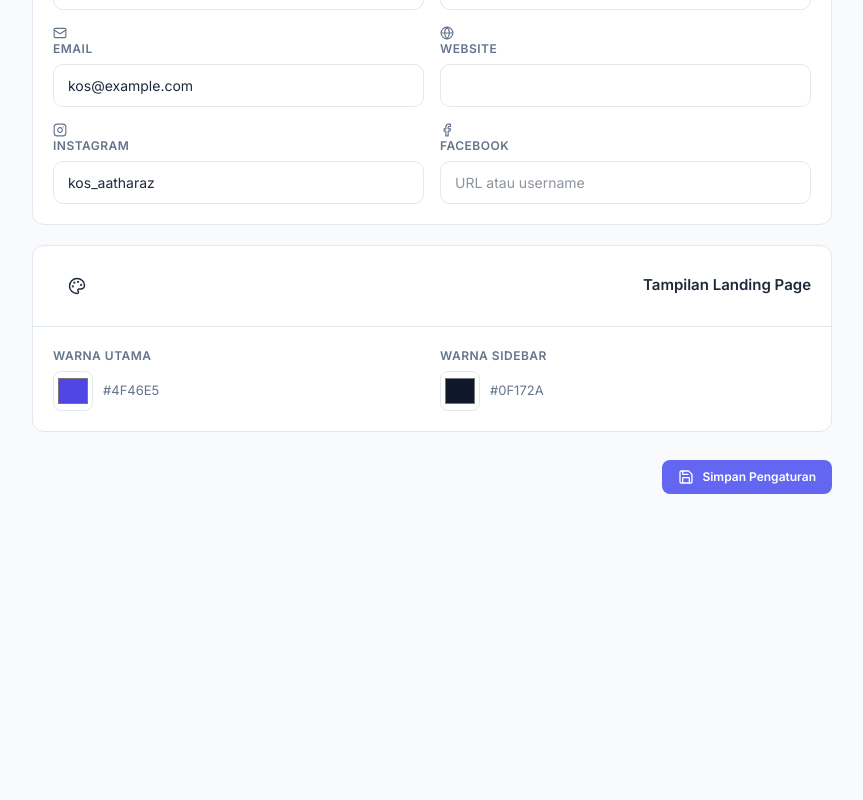
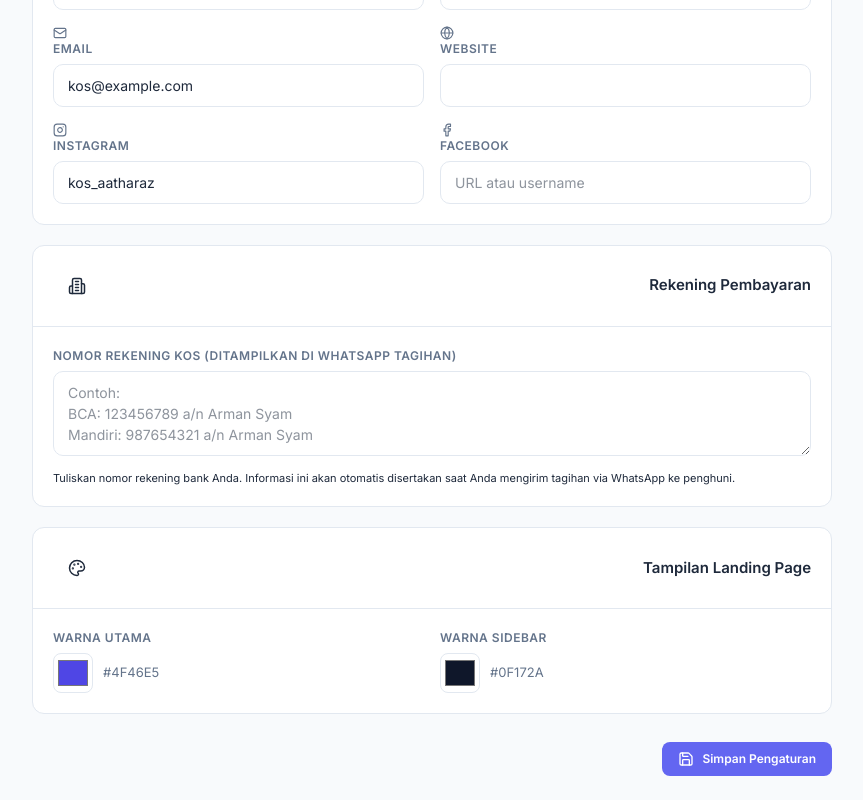
Before and after one commit to armansyam/kos-kosan, a Next.js app: page /pengaturan in a window 1280 px wide. Shown: the part 1031-1831 px from the top of the page, without its empty margins (232-1095 px from the left). Before the commit the page ends 1549 px from the top, so only its background shows below. Built offline with nearby package versions, Linux system fonts and the light colour scheme; no server answers; the database is empty.

Commit message:
feat: add payment bank account details to settings and append it dynamically in WhatsApp billing notifications

```diff
--- a/src/app/api/settings/route.ts
+++ b/src/app/api/settings/route.ts
@@ -19,6 +19,7 @@ export async function GET() {
           facebook: "",
           colorUtama: "#4F46E5",
           colorSidebar: "#0F172A",
+          rekening: "",
         },
       });
     }
@@ -45,6 +46,7 @@ export async function POST(request: Request) {
       logo,
       colorUtama,
       colorSidebar,
+      rekening,
     } = body;
 
     let setting = await prisma.setting.findFirst();
@@ -64,6 +66,7 @@ export async function POST(request: Request) {
           logo,
           colorUtama,
           colorSidebar,
+          rekening,
         },
       });
     } else {
@@ -82,6 +85,7 @@ export async function POST(request: Request) {
           logo,
           colorUtama,
           colorSidebar,
+          rekening,
         },
       });
     }
--- a/src/app/pengaturan/page.tsx
+++ b/src/app/pengaturan/page.tsx
@@ -16,6 +16,7 @@ export default function PengaturanPage() {
     facebook: "",
     colorUtama: "#4F46E5",
     colorSidebar: "#0F172A",
+    rekening: "",
   });
 
   const [logo, setLogo] = useState<string | null>(null);
@@ -39,6 +40,7 @@ export default function PengaturanPage() {
             facebook: data.facebook || "",
             colorUtama: data.colorUtama || "#4F46E5",
             colorSidebar: data.colorSidebar || "#0F172A",
+            rekening: data.rekening || "",
           });
           if (data.logo) {
             setLogo(data.logo);
@@ -212,6 +214,29 @@ export default function PengaturanPage() {
             </div>
           </div>
 
+          {/* REKENING */}
+          <div className="card">
+            <div className="card-header">
+              <div className="stat-icon blue"><Building2 size={18} /></div>
+              <h3>Rekening Pembayaran</h3>
+            </div>
+            <div className="card-body">
+              <div>
+                <label style={labelStyle}>Nomor Rekening Kos (Ditampilkan di WhatsApp Tagihan)</label>
+                <textarea
+                  rows={3}
+                  value={profile.rekening}
+                  onChange={e => setProfile(p => ({...p, rekening: e.target.value}))}
+                  style={{...inputStyle, resize:'vertical'}}
+                  placeholder="Contoh:&#10;BCA: 123456789 a/n Arman Syam&#10;Mandiri: 987654321 a/n Arman Syam"
+                />
+                <p style={{ fontSize: 11, color: 'var(--text-light)', marginTop: 8 }}>
+                  Tuliskan nomor rekening bank Anda. Informasi ini akan otomatis disertakan saat Anda mengirim tagihan via WhatsApp ke penghuni.
+                </p>
+              </div>
+            </div>
+          </div>
+
           {/* TEMA */}
           <div className="card">
             <div className="card-header">
--- a/src/app/penghuni/page.tsx
+++ b/src/app/penghuni/page.tsx
@@ -29,14 +29,20 @@ export default function PenghuniPage() {
   // Payment states
   const [showPayModal, setShowPayModal] = useState<any | null>(null);
   const [payForm, setPayForm] = useState({ paymentDate: '', paymentMethod: 'transfer', amount: 0, notes: '' });
+  const [settings, setSettings] = useState<any>(null);
 
   useEffect(() => { fetchData(); }, []);
 
   async function fetchData() {
     setLoading(true);
-    const [t, r] = await Promise.all([fetch('/api/tenants').then(x=>x.json()), fetch('/api/rooms').then(x=>x.json())]);
+    const [t, r, s] = await Promise.all([
+      fetch('/api/tenants').then(x=>x.json()),
+      fetch('/api/rooms').then(x=>x.json()),
+      fetch('/api/settings').then(x=>x.json())
+    ]);
     setTenants(Array.isArray(t) ? t : []);
     setRooms(Array.isArray(r) ? r : []);
+    setSettings(s && !s.error ? s : null);
     setLoading(false);
   }
 
@@ -156,7 +162,8 @@ export default function PenghuniPage() {
     const amount = bill.amount.toLocaleString('id-ID');
     const due = new Date(bill.dueDate).toLocaleDateString('id-ID',{day:'numeric',month:'long',year:'numeric'});
     const wa = tenant.whatsapp.replace(/^0/, '62');
-    const msg = encodeURIComponent(`Halo Pak/Bu ${name},\nBerikut tagihan kos kamar ${room} untuk bulan ${month}.\n\nTotal Tagihan: Rp${amount}\nJatuh Tempo: ${due}\n\nTerima kasih 🙏`);
+    const bankDetails = settings?.rekening ? `\n\nPembayaran dapat ditransfer ke:\n${settings.rekening}` : '';
+    const msg = encodeURIComponent(`Halo Pak/Bu ${name},\nBerikut tagihan kos kamar ${room} untuk bulan ${month}.\n\nTotal Tagihan: Rp${amount}\nJatuh Tempo: ${due}${bankDetails}\n\nTerima kasih 🙏`);
     window.open(`https://wa.me/${wa}?text=${msg}`, '_blank');
   }
 
--- a/src/app/tagihan/page.tsx
+++ b/src/app/tagihan/page.tsx
@@ -35,6 +35,7 @@ export default function TagihanPage() {
   const [autoGenerating, setAutoGenerating] = useState(false);
   const [toast, setToast] = useState('');
   const [expandedRooms, setExpandedRooms] = useState<Record<string, boolean>>({});
+  const [settings, setSettings] = useState<any>(null);
 
   const toggleRoom = (roomId: string) => {
     setExpandedRooms(prev => ({ ...prev, [roomId]: !prev[roomId] }));
@@ -44,9 +45,14 @@ export default function TagihanPage() {
 
   async function fetchAll() {
     setLoading(true);
-    const [b, t] = await Promise.all([fetch('/api/bills').then(x=>x.json()), fetch('/api/tenants').then(x=>x.json())]);
+    const [b, t, s] = await Promise.all([
+      fetch('/api/bills').then(x=>x.json()),
+      fetch('/api/tenants').then(x=>x.json()),
+      fetch('/api/settings').then(x=>x.json())
+    ]);
     setBills(Array.isArray(b) ? b : []);
     setTenants(Array.isArray(t) ? t : []);
+    setSettings(s && !s.error ? s : null);
     setLoading(false);
   }
 
@@ -101,7 +107,8 @@ export default function TagihanPage() {
     const amount = bill.amount.toLocaleString('id-ID');
     const due = new Date(bill.dueDate).toLocaleDateString('id-ID',{day:'numeric',month:'long',year:'numeric'});
     const wa = bill.tenant.whatsapp.replace(/^0/, '62');
-    const msg = encodeURIComponent(`Halo Pak/Bu ${name},\nBerikut tagihan kos kamar ${room} untuk bulan ${month}.\n\nTotal Tagihan: Rp${amount}\nJatuh Tempo: ${due}\n\nTerima kasih 🙏`);
+    const bankDetails = settings?.rekening ? `\n\nPembayaran dapat ditransfer ke:\n${settings.rekening}` : '';
+    const msg = encodeURIComponent(`Halo Pak/Bu ${name},\nBerikut tagihan kos kamar ${room} untuk bulan ${month}.\n\nTotal Tagihan: Rp${amount}\nJatuh Tempo: ${due}${bankDetails}\n\nTerima kasih 🙏`);
     window.open(`https://wa.me/${wa}?text=${msg}`, '_blank');
   }
 
```
Also changed, not shown: 2 other files (tests, documents, lock files or other folders).
